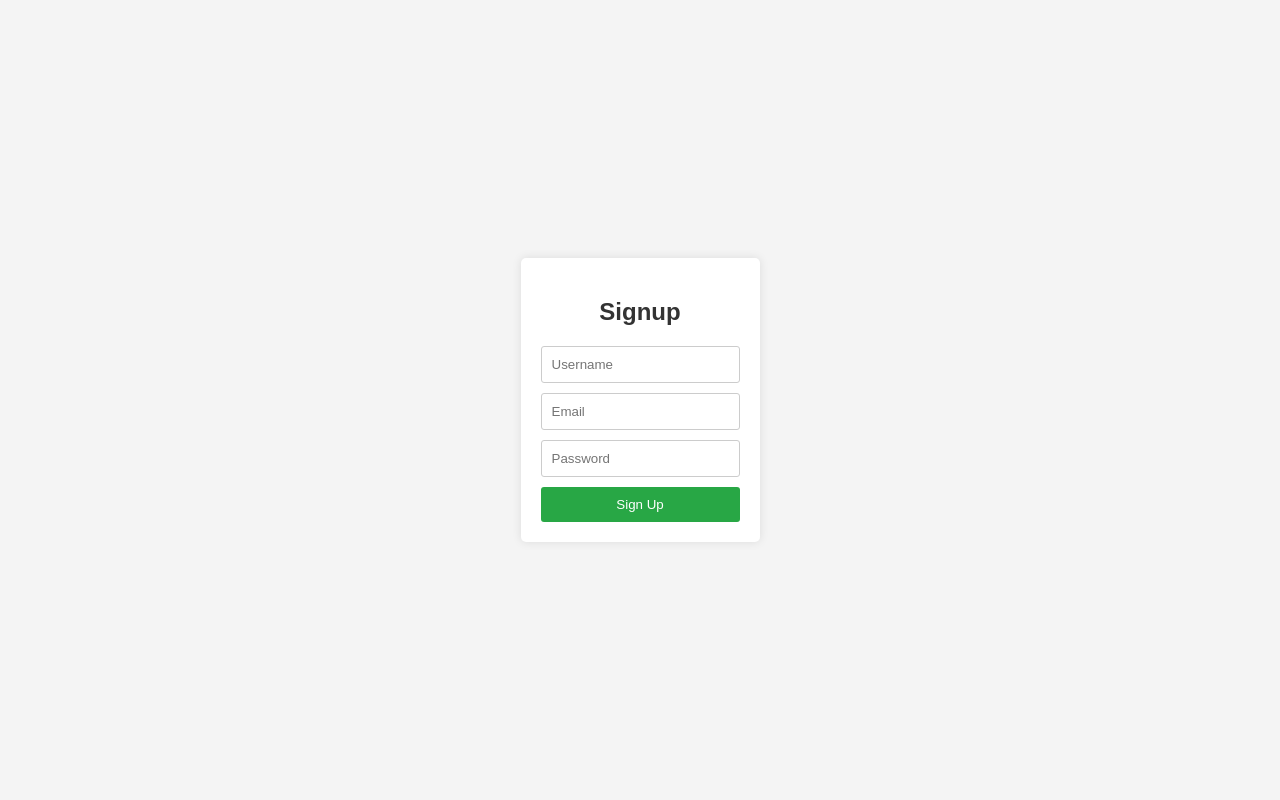
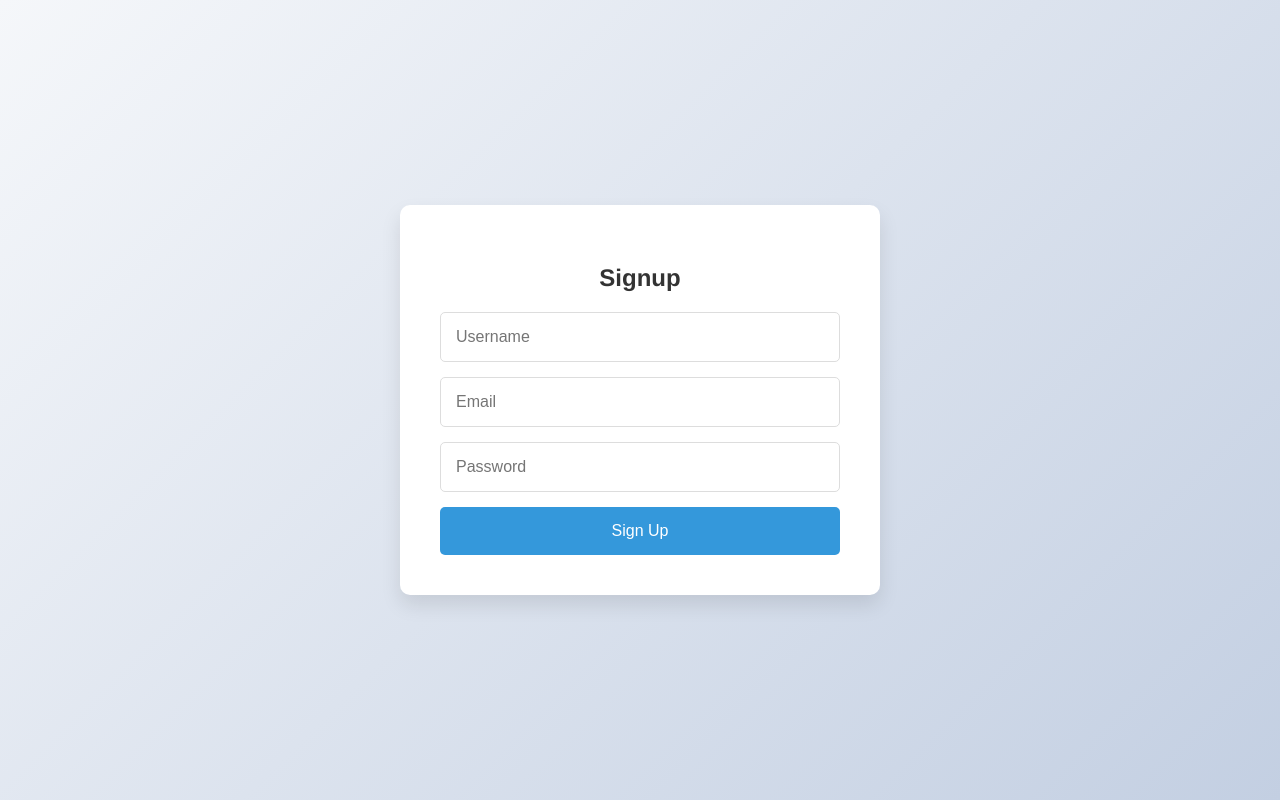
Before and after one commit to MMH804/TOCS-A, a plain HTML site: page index.html in a window 1280 px wide. Drawn offline with Linux system fonts and the light colour scheme.

Commit message:
Update index.html

```diff
--- a/index.html
+++ b/index.html
@@ -6,8 +6,8 @@
     <title>Signup Page</title>
     <style>
         body {
-            font-family: Arial, sans-serif;
-            background-color: #f4f4f4;
+            font-family: 'Helvetica Neue', Arial, sans-serif;
+            background: linear-gradient(135deg, #f5f7fa, #c3cfe2);
             display: flex;
             justify-content: center;
             align-items: center;
@@ -15,11 +15,13 @@
             margin: 0;
         }
         .container {
-            background-color: #fff;
-            padding: 20px;
-            border-radius: 5px;
-            box-shadow: 0 0 10px rgba(0, 0, 0, 0.1);
+            background-color: #ffffff;
+            padding: 40px;
+            border-radius: 10px;
+            box-shadow: 0 10px 20px rgba(0, 0, 0, 0.1);
             text-align: center;
+            width: 100%;
+            max-width: 400px;
         }
         .container h2 {
             margin-bottom: 20px;
@@ -30,29 +32,34 @@
             flex-direction: column;
         }
         .container form input {
-            padding: 10px;
-            margin-bottom: 10px;
-            border: 1px solid #ccc;
-            border-radius: 3px;
+            padding: 15px;
+            margin-bottom: 15px;
+            border: 1px solid #ddd;
+            border-radius: 5px;
+            font-size: 16px;
         }
         .container form button {
-            padding: 10px;
-            background-color: #28a745;
+            padding: 15px;
+            background-color: #3498db;
             color: #fff;
             border: none;
-            border-radius: 3px;
+            border-radius: 5px;
+            font-size: 16px;
             cursor: pointer;
+            transition: background-color 0.3s;
         }
         .container form button:hover {
-            background-color: #218838;
+            background-color: #2980b9;
         }
         .welcome-container {
             display: none;
-            background-color: #fff;
-            padding: 20px;
-            border-radius: 5px;
-            box-shadow: 0 0 10px rgba(0, 0, 0, 0.1);
+            background-color: #ffffff;
+            padding: 40px;
+            border-radius: 10px;
+            box-shadow: 0 10px 20px rgba(0, 0, 0, 0.1);
             text-align: center;
+            width: 100%;
+            max-width: 400px;
         }
         .welcome-container h2 {
             color: #333;
```
